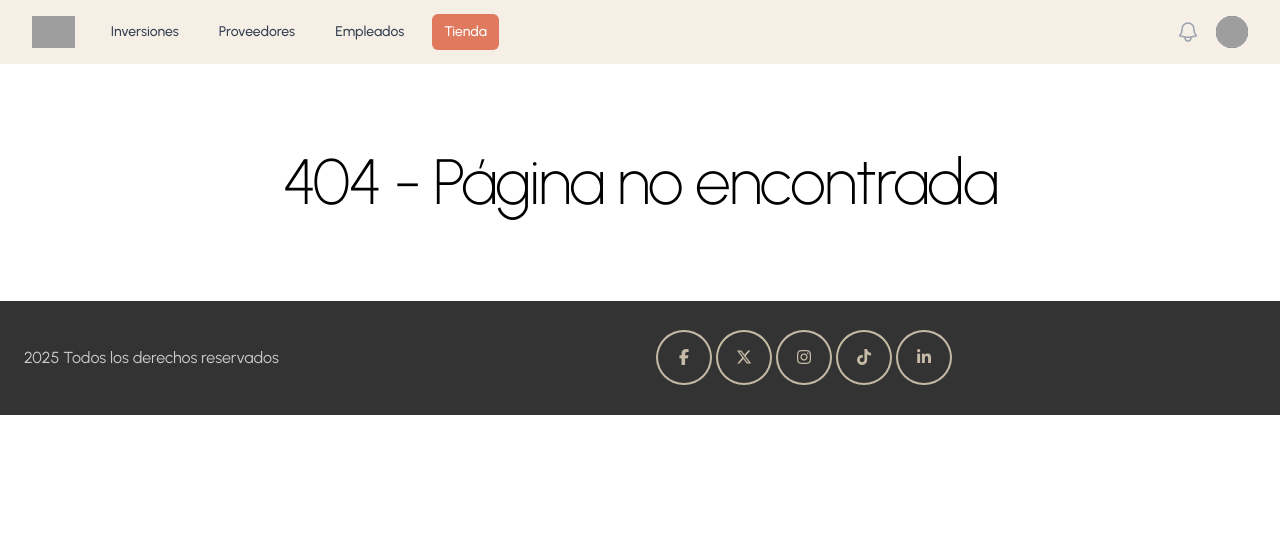
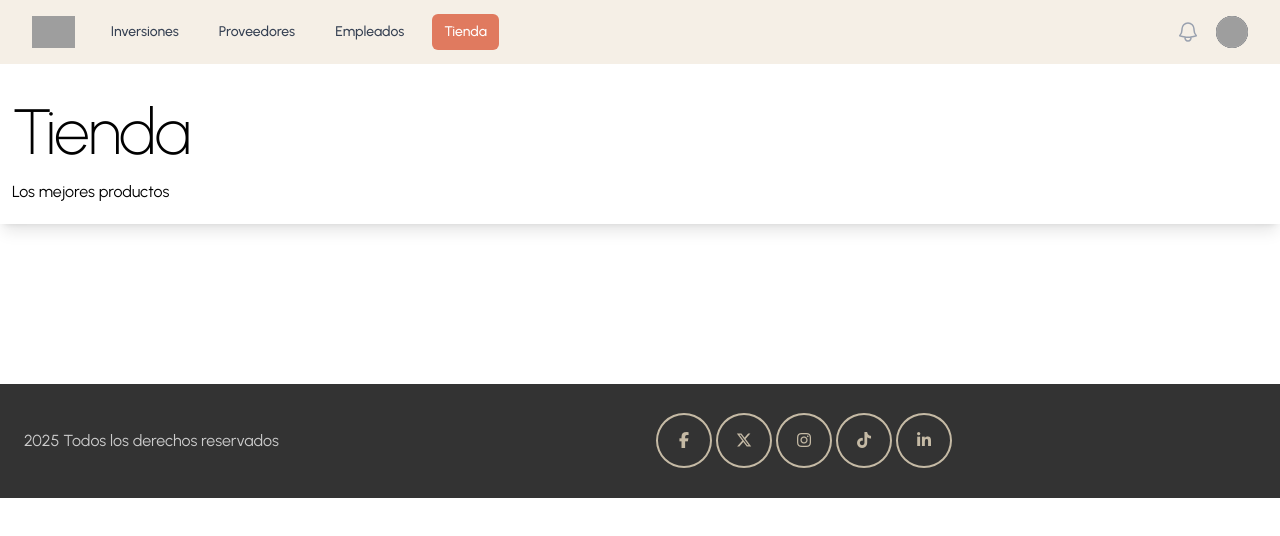
Before and after one commit to vdabel/sistema4652, a React (Vite) app: page /tienda in a window 1280 px wide. Before the commit this address had no page. Shown: the top 536 px of the page. Built offline with nearby package versions, Linux system fonts and the light colour scheme; grey boxes are pictures that could not be loaded.

Commit message:
Clase 5: modificacion 1

```diff
--- a/src/App.tsx
+++ b/src/App.tsx
@@ -8,6 +8,7 @@ import Inversiones from './pages/Inversiones'
 import Perfil from './pages/Perfil'
 import Configuracion from './pages/Configuracion'
 import Empleados from './pages/Empleados'
+import Tienda from './pages/Tienda'
 
 function App() {
 
@@ -24,6 +25,7 @@ function App() {
           <Route path='/perfil' element={<Perfil />} />
           <Route path='/configuracion' element={<Configuracion />} />
           <Route path='/empleados' element={<Empleados />} />
+          <Route path='/tienda' element={<Tienda />} />
 
           <Route path='*' element={<h1 className='text-3xl text-center py-20'>404 - Página no encontrada</h1>} />
         </Routes>
--- a/src/home/MainBanner.tsx
+++ b/src/home/MainBanner.tsx
@@ -15,7 +15,7 @@ const MainBanner = () => {
     speed: 500,
     slidesToShow: 1,
     slidesToScroll: 1,
-    autoplay: true
+    autoplay: true,
   };
 
   return (
--- /dev/null
+++ b/src/pages/Tienda.tsx
@@ -0,0 +1,16 @@
+import PageHeader from "../components/PageHeader"
+
+const Tienda = () => {
+  return (
+    <>
+      <PageHeader pageTitle="Tienda" pageSubtitle="Los mejores productos" />
+      <section className='py-20'>
+        <div className="max-w-7xl mx-auto px-3">
+
+        </div>
+      </section>
+    </>
+  )
+}
+
+export default Tienda
```
Also changed, not shown: src/home/MainBanner.css (line endings or trailing spaces).
